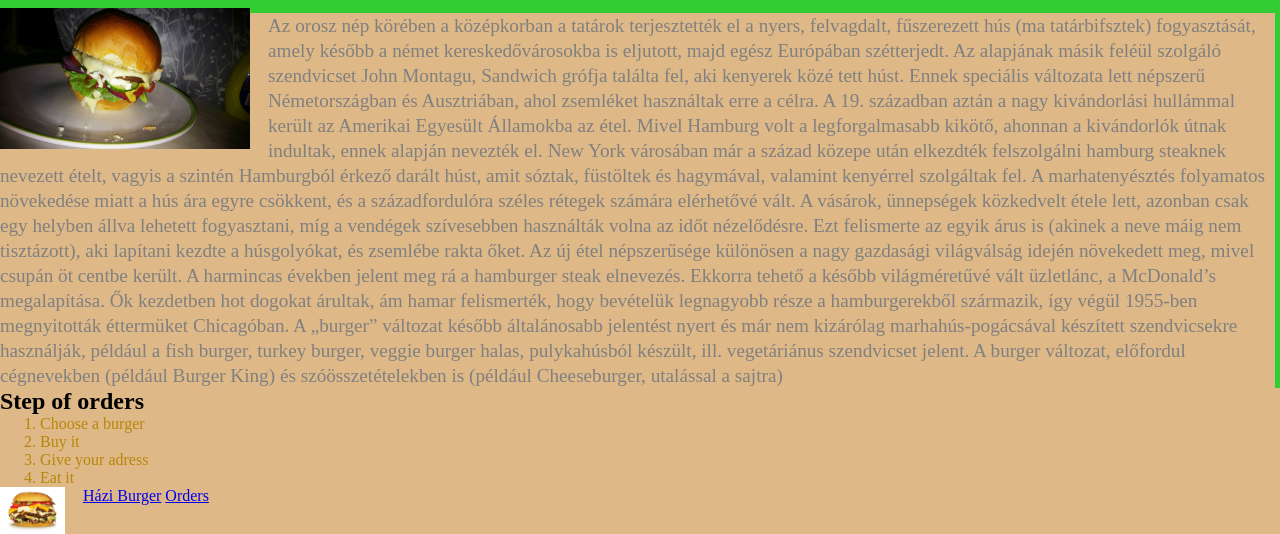
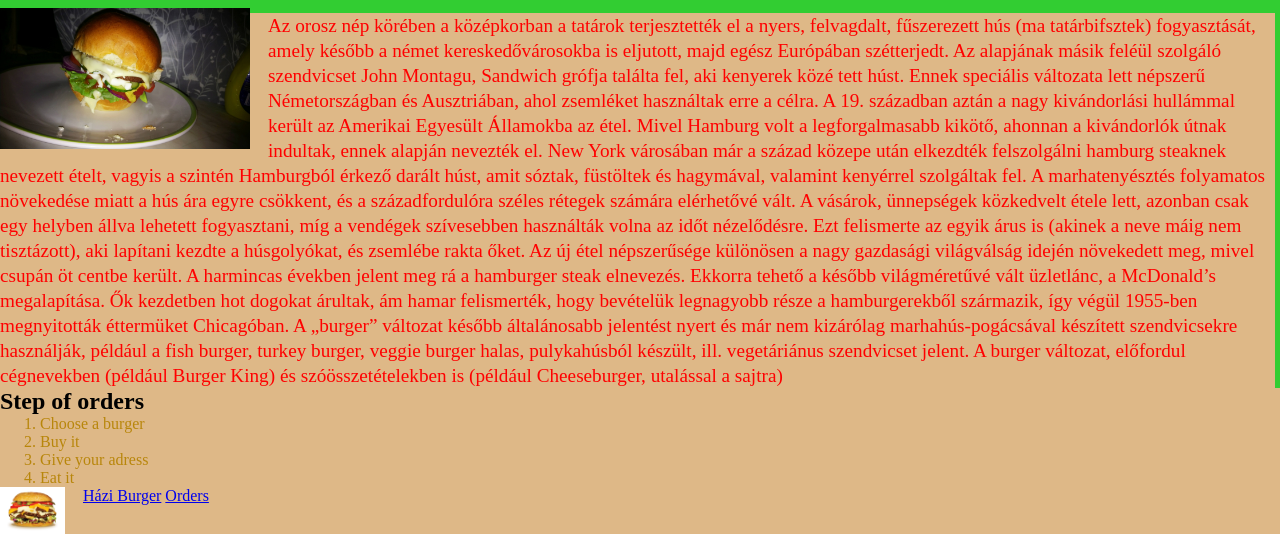
Before and after one commit to FaczanP/FaczanP.github.io, a plain HTML site: page index.html in a window 1280 px wide. Shown: the part 762-1296 px from the top of the page. Drawn offline with Linux system fonts and the light colour scheme.

Commit message:
second init

```diff
--- a/pages/css/styleburger.css
+++ b/pages/css/styleburger.css
@@ -128,7 +128,7 @@ table {
     line-height: 25px;
     border-top: 5px solid limegreen;
     border-right: 5px solid limegreen;
-    color: gray;
+    color: red;
     font-size: 1.2rem;
   }
   h3{
```
